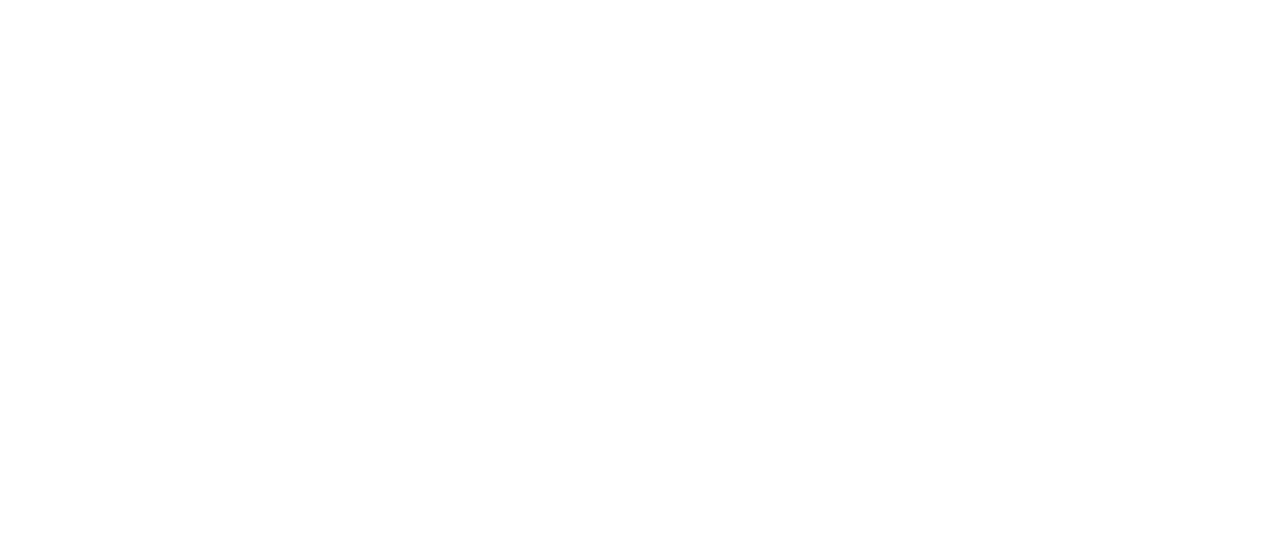
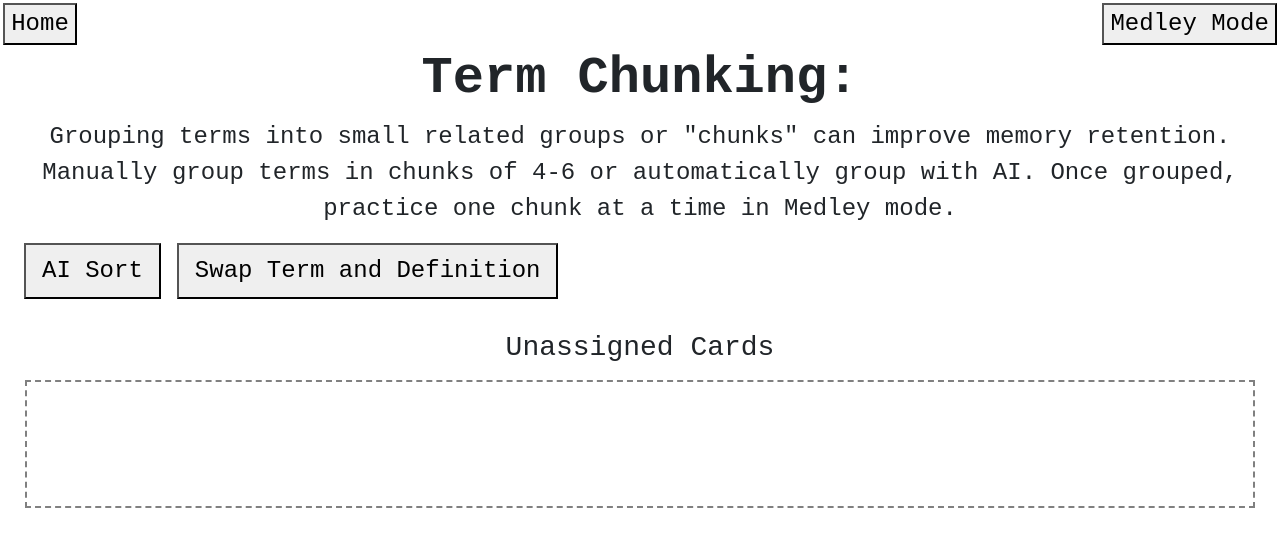
Before and after one commit to bclason/Flash-Vocab, a React (Create React App) app: page /chunking in a window 1280 px wide. Before the commit this address had no page. Shown: the top 546 px of the page. Built offline with nearby package versions, Linux system fonts and the light colour scheme.

Commit message:
finished?

```diff
--- a/src/App.js
+++ b/src/App.js
@@ -7,7 +7,7 @@ import Edit from './pages/edit';
 import Flashcards from './pages/flashcards';
 import MiniQuiz from './pages/mini';
 import Quiz from './pages/quiz';
-import Grouping from './pages/grouping';
+import Chunking from './pages/chunking';
 import Medley from './pages/medley';
 
 export default function App() {
@@ -19,7 +19,7 @@ export default function App() {
         <Route path="/flashcards" element={<Flashcards />} />
         <Route path="/mini" element={<MiniQuiz />} />
         <Route path="/quiz" element={<Quiz />} />
-        <Route path="/grouping" element={<Grouping />} />
+        <Route path="/chunking" element={<Chunking />} />
         <Route path="/medley" element={<Medley />} />
       </Routes>
     </Router>
--- a/src/components/quiz/FullQuizMode.js
+++ b/src/components/medleyModes/FullQuizMode.js
@@ -1,7 +1,7 @@
 import { useNavigate, useLocation } from 'react-router-dom';
 import { useState, useEffect } from 'react';
 
-
+// check accuracy
 
 export default function Quiz({
     cards,
--- a/src/components/quiz/MiniQuizMode.js
+++ b/src/components/medleyModes/MiniQuizMode.js
@@ -1,13 +1,13 @@
 import { useState, useEffect } from 'react';
 import correctSound from '../correct.mp3';
 import incorrectSound from '../incorrect.mp3';
-import Medley from '../../pages/medley';
+
+// when starred messed up, switching terms with each input
 
 export default function MiniQuizMode({
   cards,
   practiceStarredOnly = false,
   onComplete = null,
-  medley,
 }) {
   const [remainingCards, setRemainingCards] = useState([]); // Cards that haven't been done yet
   const [answer, setAnswer] = useState('');
@@ -37,18 +37,12 @@ export default function MiniQuizMode({
   useEffect(() => {
     if (remainingCards.length > 0 && filteredCards.length > 0) {
       getRandomTerm();
-    } else if (remainingCards.length === 0 && filteredCards.length > 0 && cards.length > 0 && quizStarted) {
-      // All cards completed - show completion screen
+    } else if (remainingCards.length === 0 && filteredCards.length > 0 && quizStarted && !quizComplete) {
+      // Quiz completed - set completion state
       console.log('Mini quiz completed');
       setQuizComplete(true);
-      // Auto-advance if in medley mode
-      if (onComplete) {
-        setTimeout(() => {
-          onComplete();
-        }, 1500);
-      }
     }
-  }, [remainingCards, filteredCards, onComplete, cards.length, quizStarted]);
+  }, [remainingCards]);
 
 
   const getRandomTerm = () => {
@@ -56,15 +50,11 @@ export default function MiniQuizMode({
     const randomIndex = Math.floor(Math.random() * remainingCards.length);
     const selectedCard = remainingCards[randomIndex];
 
-    // console.log(`getRandomTerm - Card ${selectedCard.id} original:`, selectedCard.correct_attempts, selectedCard.total_attempts);
-    // console.log(`getRandomTerm - Card ${selectedCard.id} updates:`, cardAccuracyUpdates[selectedCard.id]);
-
     // Apply any accuracy updates we've tracked for this card
     const updatedCard = cardAccuracyUpdates[selectedCard.id]
       ? { ...selectedCard, ...cardAccuracyUpdates[selectedCard.id] }
       : selectedCard;
 
-    // console.log(`getRandomTerm - Card ${selectedCard.id} final:`, updatedCard.correct_attempts, updatedCard.total_attempts);
     setCurrentTerm(updatedCard);
   }
 
@@ -100,8 +90,7 @@ export default function MiniQuizMode({
       }, 300);
       setTimeout(() => {
         setAnswer('');
-        // Get a new random term after incorrect answer
-        getRandomTermWithUpdatedAccuracy(updatedTerm);
+        // New term will be selected automatically by useEffect when remainingCards updates
         setStatus(null);
       }, 300);
     }
@@ -126,14 +115,6 @@ export default function MiniQuizMode({
     const old_total = currentTerm.total_attempts || 0;
     const new_correct = correct ? old_correct + 1 : old_correct;
     const new_total = old_total + 1;
-
-    const old_percentage = old_total > 0 ? ((old_correct / old_total) * 100).toFixed(1) : 'N/A';
-    const new_percentage = (new_correct / new_total * 100).toFixed(1);
-
-    // console.log(`MINI - Card ${currentTerm.id} (${currentTerm.term}):`);
-    // console.log(`  Before: ${old_correct}/${old_total} = ${old_percentage}%`);
-    // console.log(`  Answer: ${correct ? 'CORRECT' : 'INCORRECT'}`);
-    // console.log(`  After:  ${new_correct}/${new_total} = ${new_percentage}%`);
 
     // Update the database
     fetch(`/cards/${currentTerm.id}`, {
@@ -167,26 +148,9 @@ export default function MiniQuizMode({
           total_attempts: new_total
         }
       };
-      // console.log(`Storing accuracy updates:`, newUpdates);
       return newUpdates;
     });
-
     return updatedTerm;
-  }
-
-  const getRandomTermWithUpdatedAccuracy = (updatedCurrentTerm) => {
-    if (remainingCards.length === 0) return;
-
-    // Update the remainingCards array with the new accuracy for the current term
-    const updatedRemainingCards = remainingCards.map(card =>
-      card.id === updatedCurrentTerm.id ? updatedCurrentTerm : card
-    );
-
-    const randomIndex = Math.floor(Math.random() * updatedRemainingCards.length);
-    const selectedCard = updatedRemainingCards[randomIndex];
-
-    // console.log(`getRandomTermWithUpdatedAccuracy - Card ${selectedCard.id}:`, selectedCard.correct_attempts, selectedCard.total_attempts);
-    setCurrentTerm(selectedCard);
   }
 
   if (cards.length === 0) {
@@ -205,7 +169,10 @@ export default function MiniQuizMode({
     );
   }
 
-  if (quizComplete && !onComplete) {
+  if (quizComplete && onComplete) {
+    // In medley mode, show completion message briefly before auto-advance
+    onComplete();
+  } else if (quizComplete && !onComplete) {
     // Only show restart button when NOT in medley mode
     return (
         <div>
@@ -221,13 +188,6 @@ export default function MiniQuizMode({
             Restart Quiz
           </button>
         </div>
-      </div>
-    );
-  } else if (quizComplete && onComplete) {
-    // In medley mode, show completion message briefly before auto-advance
-    return (
-      <div style={{ textAlign: 'center', padding: '2rem', fontSize: '1.5rem' }}>
-        Mini Quiz Complete! Moving to next mode...
       </div>
     );
   }
--- a/src/components/quiz/MultipleChoiceMode.js
+++ b/src/components/medleyModes/MultipleChoiceMode.js
@@ -2,7 +2,6 @@ import { useState, useEffect } from 'react';
 
 export default function MultipleChoiceMode({
   cards,
-  listName,
   onComplete = null,
 }) {
   const [remainingCards, setRemainingCards] = useState([...cards]);
@@ -83,9 +82,7 @@ export default function MultipleChoiceMode({
           setQuizComplete(true);
           // Auto-advance if in medley mode
           if (onComplete) {
-            setTimeout(() => {
-              onComplete();
-            }, 1500);
+            onComplete();
           }
           return;
         }
@@ -221,11 +218,11 @@ export default function MultipleChoiceMode({
     );
   } else if (quizComplete && onComplete) {
     // In medley mode, show completion message briefly before auto-advance
-    return (
-      <div style={{ textAlign: 'center', padding: '2rem', fontSize: '1.5rem' }}>
-        Multiple Choice Complete! Moving to next mode...
-      </div>
-    );
+    // return (
+    //   <div style={{ textAlign: 'center', padding: '2rem', fontSize: '1.5rem' }}>
+    //     Multiple Choice Complete! Moving to next mode...
+    //   </div>
+    // );
   }
 
   if (!currentCard) {
--- a/src/pages/grouping.js
+++ b/src/pages/chunking.js
@@ -6,18 +6,16 @@ import Draggable from '../hooks/draggable';
 
 
 
-export default function Grouping() {
+export default function Chunking() {
   const navigate = useNavigate();
   const { state } = useLocation();
   const listId = state?.listId;
   const listName = state?.listName;
 
   const [cards, setCards] = useState([]);
-  const [isDropped, setIsDropped] = useState(false);
   const [containers, setContainers] = useState([]);
   const [cardPositions, setCardPositions] = useState({}); // Track which container each card is in
   const [swapped, setSwapped] = useState(false);
-  // const [isFull, setIsFull] = useState(false);
 
   // Fetch cards from the backend
   useEffect(() => {
@@ -63,8 +61,8 @@ export default function Grouping() {
       // Check if the target container already has 5 cards (if it's not the unassigned area)
       if (over.id !== 'unassigned') {
         const cardsInTarget = Object.values(cardPositions).filter(pos => pos === over.id).length;
-        if (cardsInTarget >= 5) {
-          alert('Groups can have a maximum of 5 cards');
+        if (cardsInTarget >= 6) {
+          alert('Groups can have a maximum of 6 cards');
           return; // Don't allow the drop
         }
       }
@@ -216,7 +214,7 @@ export default function Grouping() {
         marginLeft: '1.75rem',
         marginRight: '1.75rem',
       }}>
-        Grouping terms into small related groups or "chunks" can improve memory retention. Manually group terms in chunks of 4-5 or automatically group with AI. Once grouped, practice one chunk at a time in Medley mode.
+        Grouping terms into small related groups or "chunks" can improve memory retention. Manually group terms in chunks of 4-6 or automatically group with AI. Once grouped, practice one chunk at a time in Medley mode.
       </p>
 
       {/* Buttons */}
@@ -226,7 +224,7 @@ export default function Grouping() {
       }}>
         <div style={{
           display: 'flex',
-          marginLeft: '2rem'
+          marginLeft: '1.5rem'
           }}>
           <button onClick={AIsort} style={{ fontSize: '1.5rem', padding: '0.5rem 1rem' }}>
             AI Sort
@@ -244,7 +242,7 @@ export default function Grouping() {
       </div>
       <div>
 
-      <div style={{ marginTop: '2rem' }}>
+      <div style={{ marginTop: '2rem', marginLeft: '.55rem', marginRight: '.55rem' }}>
         <DndContext onDragEnd={handleDragEnd}>
           {/* Unassigned cards */}
           <div style={{ marginBottom: '2rem' }}>
--- a/src/pages/dashboard.js
+++ b/src/pages/dashboard.js
@@ -85,7 +85,7 @@ export default function Dashboard() {
       })
       .then(data => {
         const listName = data.name;
-        navigate('/grouping', { state: { listName: listName, listId: id } });
+        navigate('/chunking', { state: { listName: listName, listId: id } });
       })
       .catch(err => console.error('Error fetching list:', err));
   };
--- a/src/pages/flashcards.js
+++ b/src/pages/flashcards.js
@@ -1,7 +1,7 @@
 import { useNavigate, useLocation } from 'react-router-dom';
 import { useState, useEffect } from 'react';
 import { useStarredFilter } from '../hooks/useStarredFilter';
-import FlashcardMode from '../components/quiz/FlashcardMode';
+import FlashcardMode from '../components/medleyModes/FlashcardMode';
 
 
 
--- a/src/pages/mini.js
+++ b/src/pages/mini.js
@@ -1,7 +1,7 @@
 import { useNavigate, useLocation } from 'react-router-dom';
 import { useState, useEffect } from 'react';
 import { useStarredFilter } from '../hooks/useStarredFilter';
-import MiniQuizMode from '../components/quiz/MiniQuizMode';
+import MiniQuizMode from '../components/medleyModes/MiniQuizMode';
 
 export default function MiniQuiz() {
   const navigate = useNavigate();
--- a/src/pages/quiz.js
+++ b/src/pages/quiz.js
@@ -1,7 +1,7 @@
 import { useNavigate, useLocation } from 'react-router-dom';
 import { useState, useEffect } from 'react';
 import { useStarredFilter } from '../hooks/useStarredFilter';
-import FullQuizMode from '../components/quiz/FullQuizMode';
+import FullQuizMode from '../components/medleyModes/FullQuizMode';
 
 export default function Quiz() {
   const navigate = useNavigate();
```
Also changed, not shown: src/pages/medley.js (+4 -4 lines), src/components/medleyModes/FlashcardMode.js (renamed from src/components/quiz/FlashcardMode.js), 1 other file (tests, documents, lock files or other folders).
